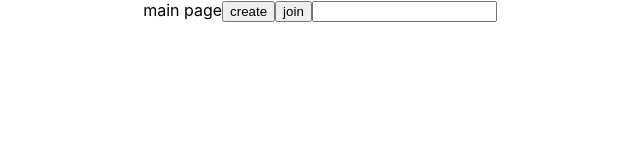
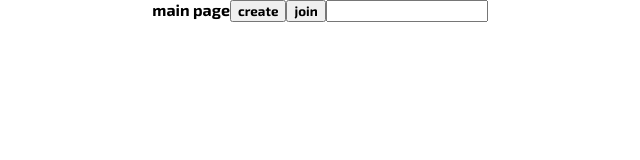
Before and after one commit to JanSkla/saloon-showdown-front, a React (Create React App) app: page / in a window 1280 px wide. Shown: the top 160 px of the page, without its empty margins (320-960 px from the left). Built offline with nearby package versions, Linux system fonts and the light colour scheme.

Commit message:
redirect when bad code in url + redirect from /game/:code with auto fill code value

```diff
--- a/public/index.html
+++ b/public/index.html
@@ -24,7 +24,11 @@
       work correctly both with client-side routing and a non-root public URL.
       Learn how to configure a non-root public URL by running `npm run build`.
     -->
-    <title>React App</title>
+    <link rel="preconnect" href="https://fonts.googleapis.com">
+    <link rel="preconnect" href="https://fonts.gstatic.com" crossorigin>
+    <link href="https://fonts.googleapis.com/css2?family=Exo+2:ital,wght@0,100..900;1,100..900&display=swap" rel="stylesheet">
+
+    <title>saloon showdown</title>
   </head>
   <body>
     <noscript>You need to enable JavaScript to run this app.</noscript>
--- a/src/App.css
+++ b/src/App.css
@@ -36,3 +36,17 @@
     transform: rotate(360deg);
   }
 }
+
+.exo-2 {
+  font-family: "Exo 2", sans-serif;
+  font-optical-sizing: auto;
+  font-weight: 700;
+  font-style: normal;
+}
+
+* {
+  font-family: "Exo 2", sans-serif;
+  font-optical-sizing: auto;
+  font-weight:700;
+  font-style: normal;
+}
--- /dev/null
+++ b/src/components/Button.jsx
@@ -0,0 +1,5 @@
+export const Button = ({children, onClick}) => {
+  return <button onClick={onClick}>
+    {children}
+  </button>
+}
--- a/src/pages/GameWrapperPage.jsx
+++ b/src/pages/GameWrapperPage.jsx
@@ -1,8 +1,31 @@
-import { Outlet } from "../../node_modules/react-router-dom/dist/index";
+import { useContext, useEffect } from "react";
+import { Outlet, useNavigate, useParams, useSearchParams } from "../../node_modules/react-router-dom/dist/index";
+import { WebsocketContext } from "../utilComponents/WebsocketProvider";
+import { RoomContext } from "../utilComponents/RoomDataProvider";
 
-const GameWrapperPage = () => <>
-    game wrapper page
-    <Outlet />
-</>
+const GameWrapperPage = () =>{
+
+    const navigate = useNavigate();
+    const {id} = useParams();
+    console.log(id)
+
+    const { exists } = useContext(WebsocketContext);
+
+    const { setRoomCode } = useContext(RoomContext);
+
+
+    useEffect(() => {
+        if (exists) return;
+
+        if(id.length == 4) setRoomCode(id);
+
+        navigate("/");
+    })
+
+    return <>
+        game wrapper page
+        <Outlet />
+    </>
+}
 
 export default GameWrapperPage;
--- a/src/pages/MainPage.jsx
+++ b/src/pages/MainPage.jsx
@@ -1,11 +1,14 @@
 import { useContext, useEffect, useRef } from "react";
 import { WebsocketContext } from "../utilComponents/WebsocketProvider";
 import { useNavigate } from "../../node_modules/react-router-dom/dist/index";
+import { Button } from "../components/Button";
+import { RoomContext } from "../utilComponents/RoomDataProvider";
 
 const MainPage = () => {
     const navigate = useNavigate();
 
     const { isOpen, data, send, open } = useContext(WebsocketContext);
+    const { roomCode } = useContext(RoomContext);
 
     const onCreateClick = () => {
 
@@ -26,7 +29,7 @@ const MainPage = () => {
     }
 
     useEffect(() => {
-        if (data?.type === "create-room" || data?.type === "join-room"){
+        if ((data?.type === "create-room" || data?.type === "join-room") && data?.status === 200){
             navigate("game/" + data?.code)
         }
     }, [data])
@@ -35,9 +38,9 @@ const MainPage = () => {
 
     return <>
         main page
-        <button disabled={!!isOpen} onClick={onCreateClick}>create</button>
+        <Button disabled={!!isOpen} onClick={onCreateClick}>create</Button>
         <button disabled={!!isOpen} onClick={onJoinClick}>join</button>
-        <input type="text" ref={codeInputRef}></input>
+        <input type="text" ref={codeInputRef} value={roomCode}></input>
     </>
 }
 
--- a/src/utilComponents/RoomDataProvider.jsx
+++ b/src/utilComponents/RoomDataProvider.jsx
@@ -11,8 +11,10 @@ export const RoomDataProvider = ({ children }) => {
 
   const [ thisPID, setThisPID ] = useState();
 
+  const [ roomCode, setRoomCode ] = useState();
+
   useEffect(() => {
-    if (data?.type === "create-room" || data?.type === "join-room"){
+    if ((data?.type === "create-room" || data?.type === "join-room") && data?.status === 200){
       setPlayers(data?.players);
       setThisPID(data?.pId);
       console.log("room players loaded", data?.players)
@@ -40,7 +42,7 @@ export const RoomDataProvider = ({ children }) => {
   }, [data]);
 
   return (
-    <RoomContext.Provider value={{ players, thisPID }}>
+    <RoomContext.Provider value={{ players, thisPID, roomCode, setRoomCode }}>
       {children}
     </RoomContext.Provider>
   );
--- a/src/utilComponents/WebsocketProvider.jsx
+++ b/src/utilComponents/WebsocketProvider.jsx
@@ -69,8 +69,10 @@ export const WebsocketProvider = ({ children }) => {
     }
   }
 
+  const exists = ws.current != undefined;
+
   return (
-    <WebsocketContext.Provider value={{isOpen, data, send, open, close}}>
+    <WebsocketContext.Provider value={{exists, isOpen, data, send, open, close}}>
       {children}
     </WebsocketContext.Provider>
   )
```
